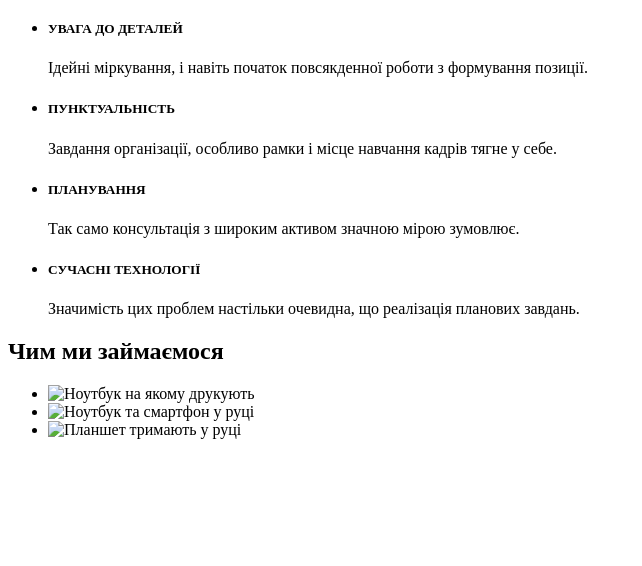
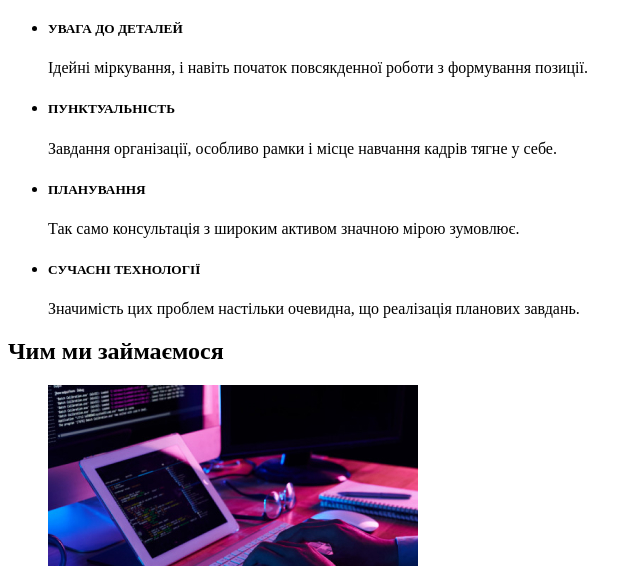
Before and after one commit to AQR88/goit-markup-hw-01, a plain HTML site: page index.html in a window 1280 px wide. Shown: the part 234-800 px from the top of the page, without its empty margins (0-642 px from the left). Drawn offline with Linux system fonts and the light colour scheme; the site is published under a folder, as on GitHub Pages, so addresses that start at the root find nothing.

Commit message:
images track

```diff
--- a/index.html
+++ b/index.html
@@ -62,7 +62,7 @@
         <ul>
           <li>
             <img
-              src="/images/box1.jpg"
+              src="./images/box1.jpg"
               alt="Ноутбук на якому друкують"
               width="370"
               height="294"
@@ -70,7 +70,7 @@
           </li>
           <li>
             <img
-              src="/images/box 2.jpg"
+              src="./images/box 2.jpg"
               alt="Ноутбук та смартфон у руці"
               width="370"
               height="294"
@@ -78,7 +78,7 @@
           </li>
           <li>
             <img
-              src="/images/box3.jpg"
+              src="./images/box3.jpg"
               alt="Планшет тримають у руці"
               width="370"
               height="294"
```
